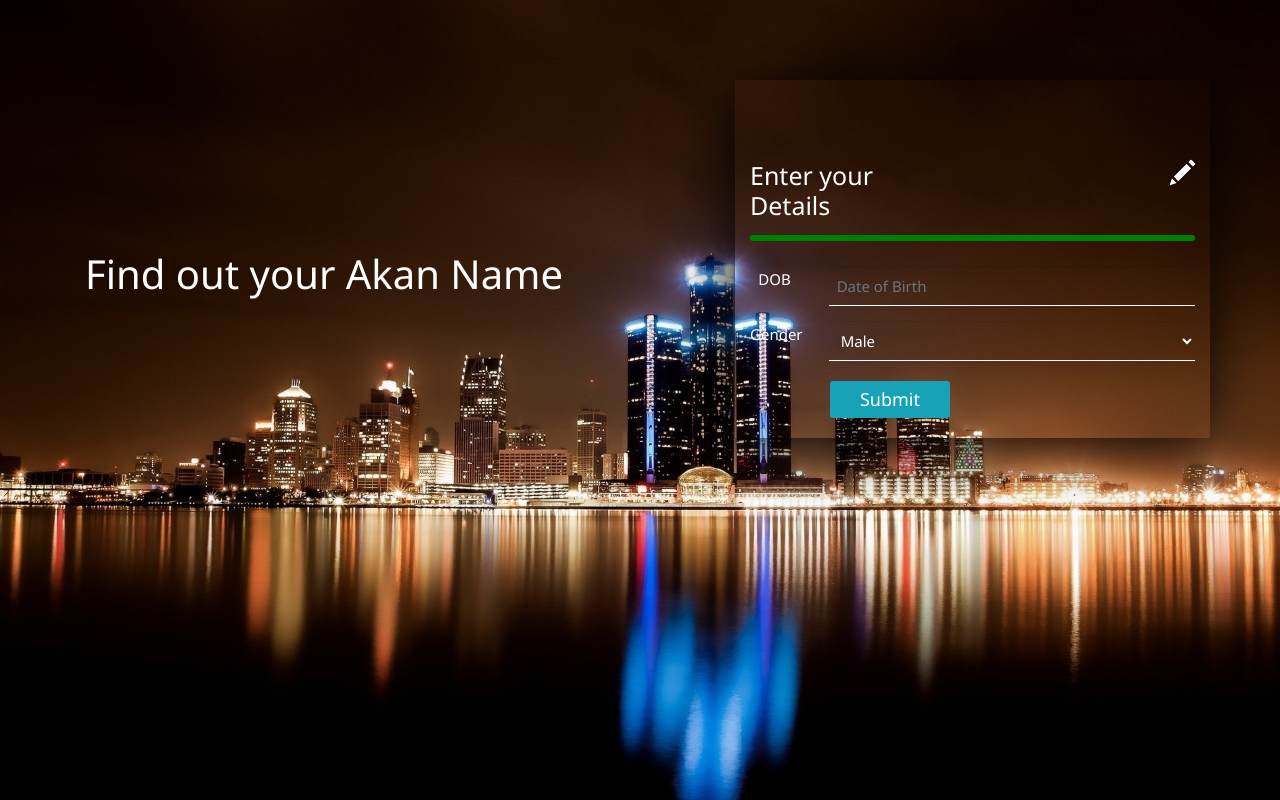
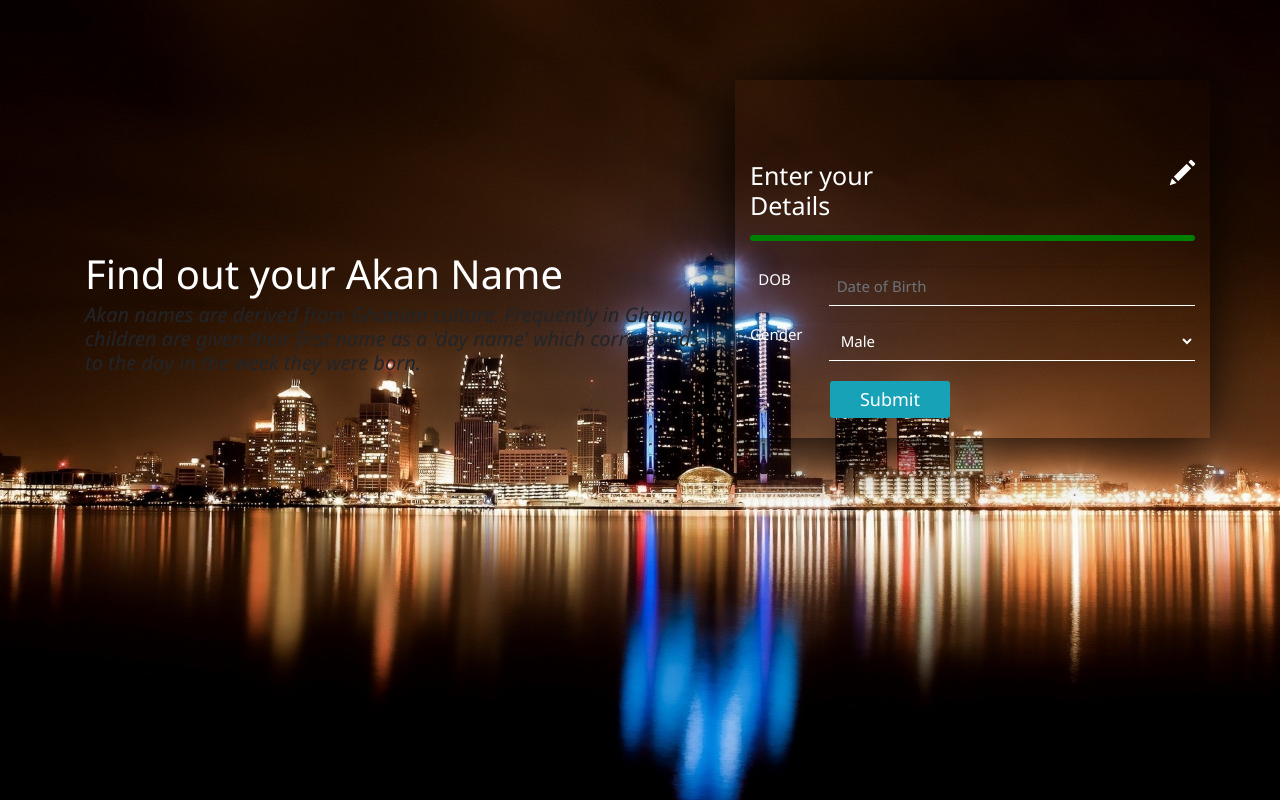
Before and after one commit to BandLinc/ankan, a plain HTML site: page index.html in a window 1280 px wide. Drawn offline with nearby package versions, Linux system fonts and the light colour scheme.

Commit message:
Add more description to the game

```diff
--- a/index.html
+++ b/index.html
@@ -24,6 +24,7 @@
             <div class="col-md-7">
                 <div class="blink_me">
                     <h1 class="text-left">Find out your Akan Name</h1>
+                    <h2><i>Akan names are derived from Ghanian culture. Frequently in Ghana, children are given their first name as a 'day name' which corresponds to the day in the week they were born. </i></h2>
                 </div>
             </div>
             <div class="col-md-5">
```
